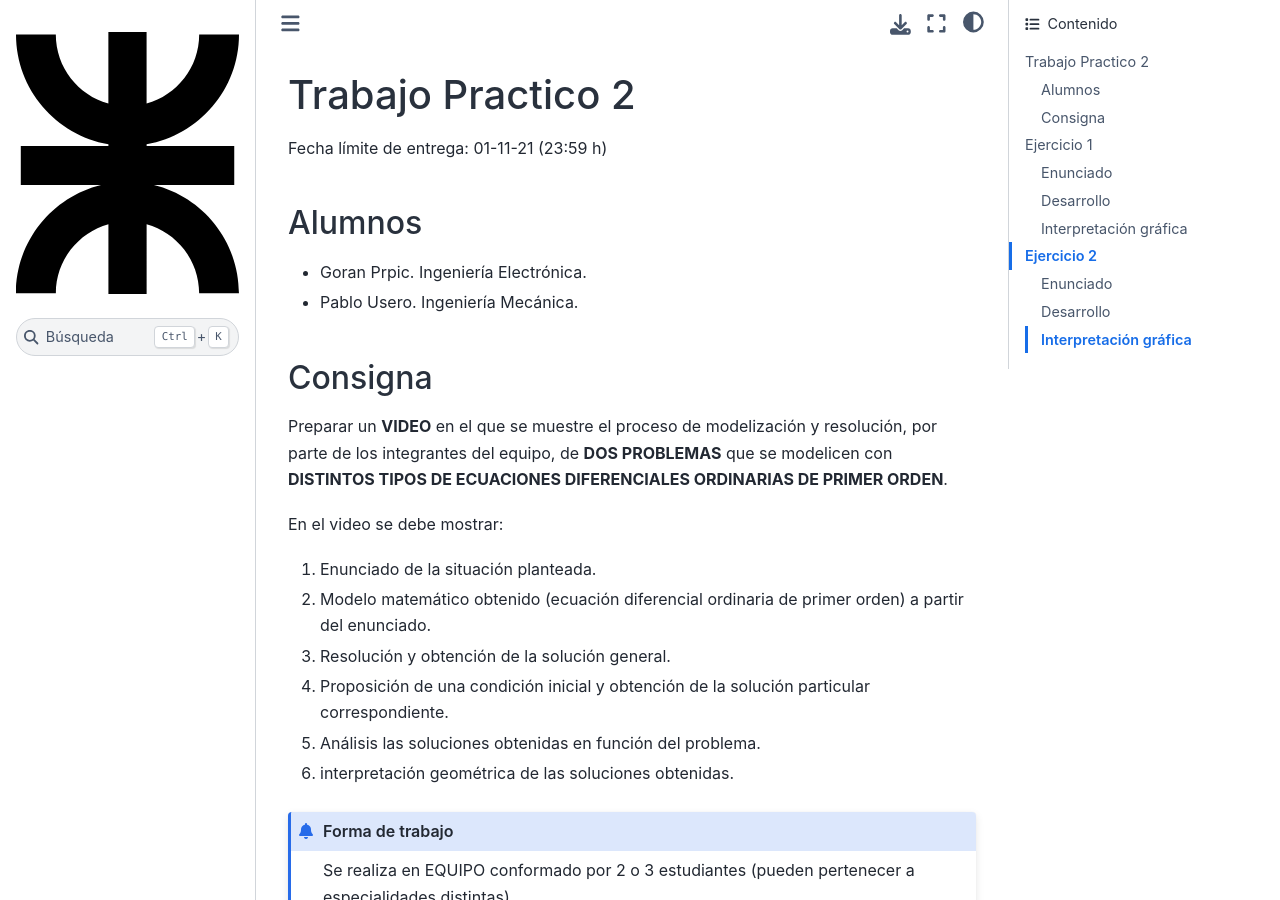
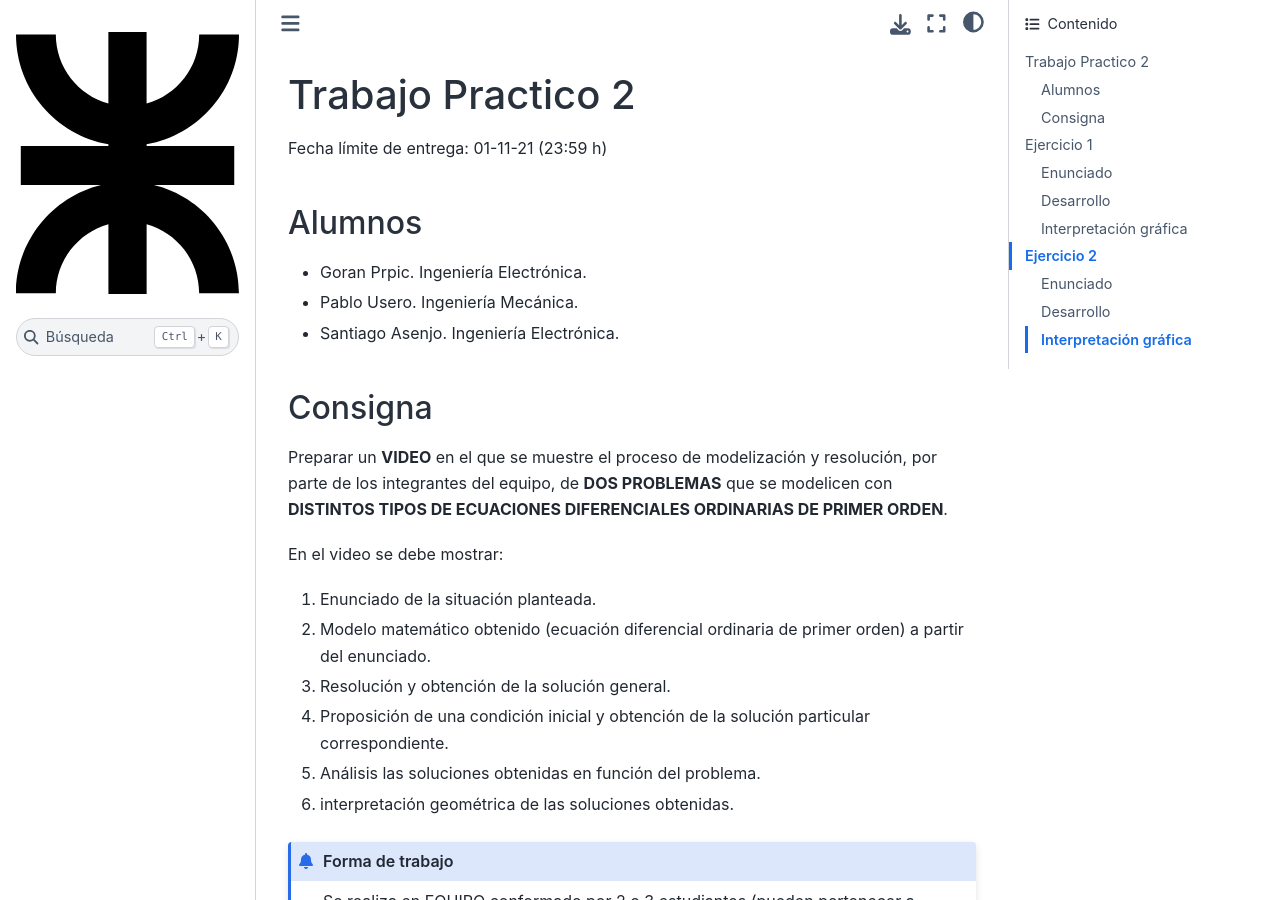
Before and after one commit to gorandp/am2_tp2, a Sphinx documentation site: the page built from docs/index.rst, in a window 1280 px wide and 900 px high. Built offline with Sphinx 7.4.7 and the Sphinx Book theme 1.1.4, drawn with Linux system fonts in a browser that asks for light colours.

Commit message:
santi añadido en la lista de integrantes

```diff
--- a/docs/index.rst
+++ b/docs/index.rst
@@ -14,6 +14,7 @@ Alumnos
 
 - Goran Prpic. Ingeniería Electrónica.
 - Pablo Usero. Ingeniería Mecánica.
+- Santiago Asenjo. Ingeniería Electrónica.
 
 
 Consigna
```
Also changed, not shown: 5 other files.
